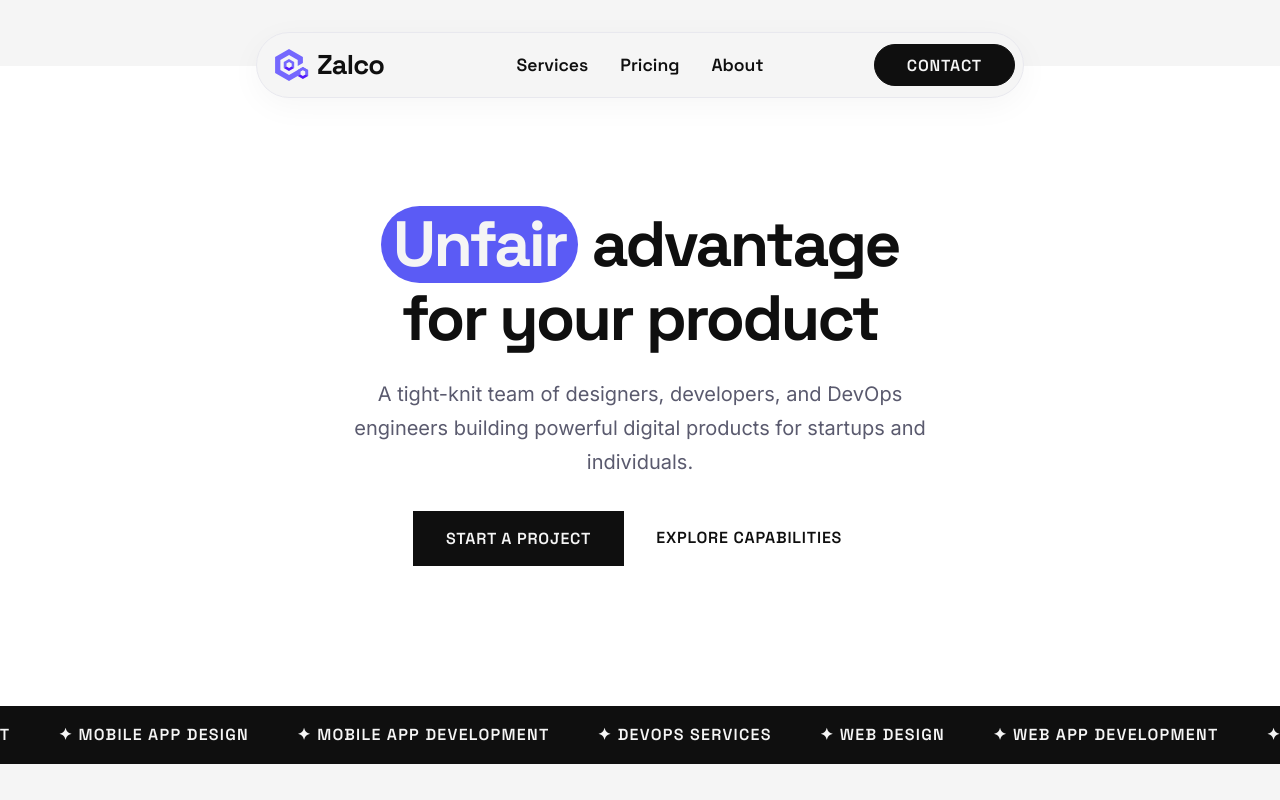
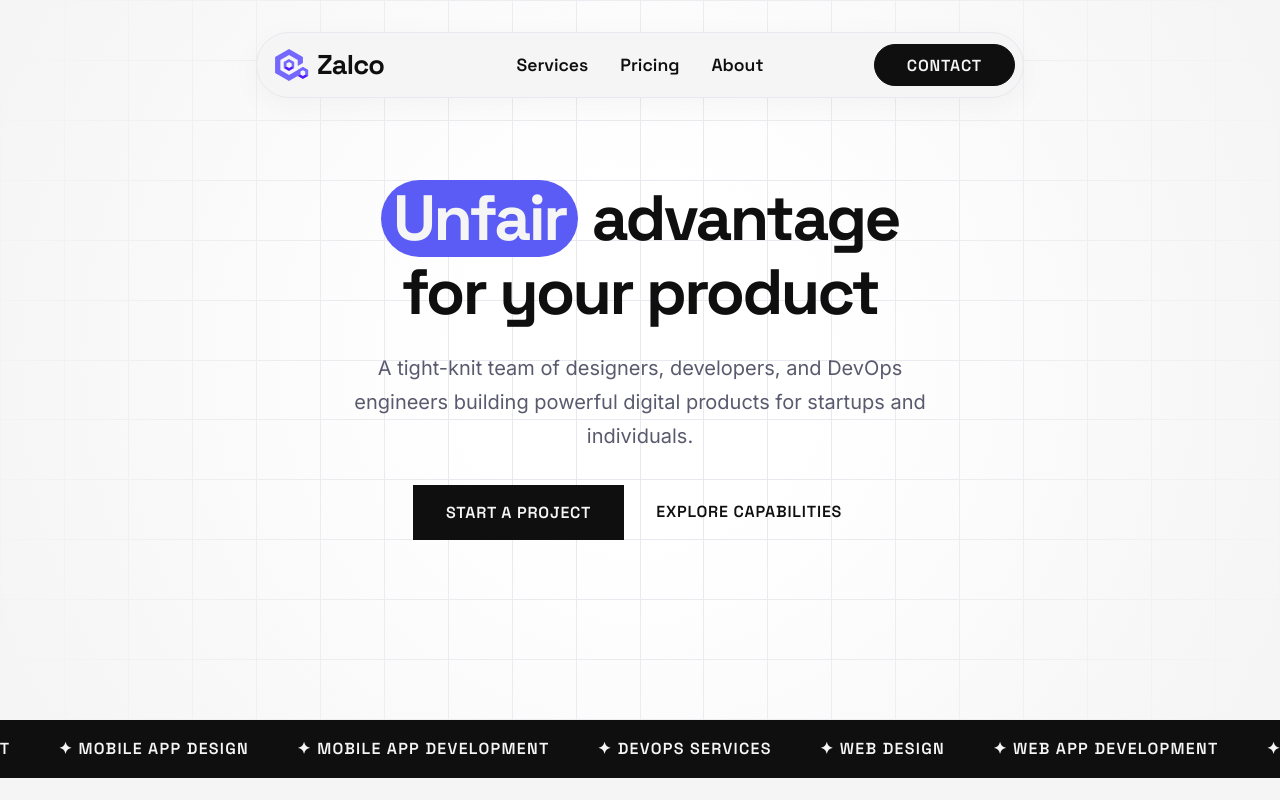
Before and after one commit to adminZalco/Zalco, a React (Vite) app: page / in a window 1280 px wide. Shown: the top 800 px of the page. Built offline with nearby package versions, Linux system fonts and the light colour scheme; some icons are missing.

Commit message:
refactor: Update CSS variable names for consistency and adjust global header and hero section layout.

```diff
--- a/src/components/RippleGrid.css
+++ b/src/components/RippleGrid.css
@@ -18,48 +18,48 @@
     width: 100%;
     height: 100%;
     /* Start grid top left with lines */
-    border-top: 1px solid var(--color-border);
-    border-left: 1px solid var(--color-border);
+    border-top: 1px solid var(--border-primary);
+    border-left: 1px solid var(--border-primary);
 }
 
 .ripple-grid-cell {
     position: relative;
-    border-right: 1px solid var(--color-border);
-    border-bottom: 1px solid var(--color-border);
+    border-right: 1px solid var(--border-primary);
+    border-bottom: 1px solid var(--border-primary);
     background-color: transparent;
     transition: background-color 0.4s ease-out, transform 0.4s ease-out, box-shadow 0.4s ease-out, z-index 0.4s;
     /* Faster fade out removes trailing */
 }
 
 .ripple-grid-cell.ripple-active {
-    background-color: color-mix(in srgb, var(--color-text-primary) 10%, transparent);
+    background-color: color-mix(in srgb, var(--text-primary) 5%, transparent);
     transform: scale(1.05) translateY(-1px);
     /* 3D elevation halved */
-    box-shadow: 0 5px 10px -2px color-mix(in srgb, var(--color-text-primary) 20%, transparent), inset 0 0 0 1px color-mix(in srgb, var(--color-text-primary) 10%, transparent);
+    box-shadow: 0 5px 10px -2px color-mix(in srgb, var(--text-primary) 10%, transparent), inset 0 0 0 1px color-mix(in srgb, var(--text-primary) 5%, transparent);
     transition: background-color 0s, transform 0s, box-shadow 0s, z-index 0s;
     z-index: 10;
 }
 
 /* Base hover optimization for instant center lighting */
 .interactive .ripple-grid-cell:hover {
-    background-color: color-mix(in srgb, var(--color-text-primary) 6%, transparent);
+    background-color: color-mix(in srgb, var(--text-primary) 3%, transparent);
     transition: background-color 0s;
 }
 
 [data-theme='dark'] .ripple-grid-cell.ripple-active {
-    background-color: color-mix(in srgb, var(--color-text-primary) 12%, transparent);
-    box-shadow: 0 5px 10px -2px rgba(0, 0, 0, 0.5), inset 0 0 0 1px color-mix(in srgb, var(--color-text-primary) 15%, transparent);
+    background-color: color-mix(in srgb, var(--text-primary) 6%, transparent);
+    box-shadow: 0 5px 10px -2px rgba(0, 0, 0, 0.5), inset 0 0 0 1px color-mix(in srgb, var(--text-primary) 8%, transparent);
 }
 
 [data-theme='dark'] .interactive .ripple-grid-cell:hover {
-    background-color: color-mix(in srgb, var(--color-text-primary) 12%, transparent);
+    background-color: color-mix(in srgb, var(--text-primary) 6%, transparent);
 }
 
 .ripple-grid-mask {
     position: absolute;
     inset: 0;
     /* Soften edges with background fading */
-    background: radial-gradient(circle at center, transparent 24%, var(--color-bg) 96%);
+    background: radial-gradient(circle at center, transparent 24%, var(--bg-primary) 96%);
     pointer-events: none;
     /* Let hover events pass down */
 }
--- a/src/index.css
+++ b/src/index.css
@@ -381,8 +381,10 @@ img {
 .global-header {
     border-bottom: 1px solid var(--border-primary);
     padding: var(--space-3) 0;
-    position: sticky;
+    position: absolute;
     top: 0;
+    left: 0;
+    width: 100%;
     background-color: var(--bg-primary);
     z-index: 100;
     backdrop-filter: blur(16px);
@@ -560,10 +562,12 @@ img {
     position: relative;
     z-index: 1;
     background-color: var(--bg-secondary);
-    height: 80vh;
+    min-height: 90vh;
     display: flex;
     align-items: center;
     justify-content: center;
+    padding-top: 5rem;
+    /* Space for the header */
 }
 
 .hero-inner {
```
Also changed, not shown: 5 other files (tests, documents, lock files or other folders).
